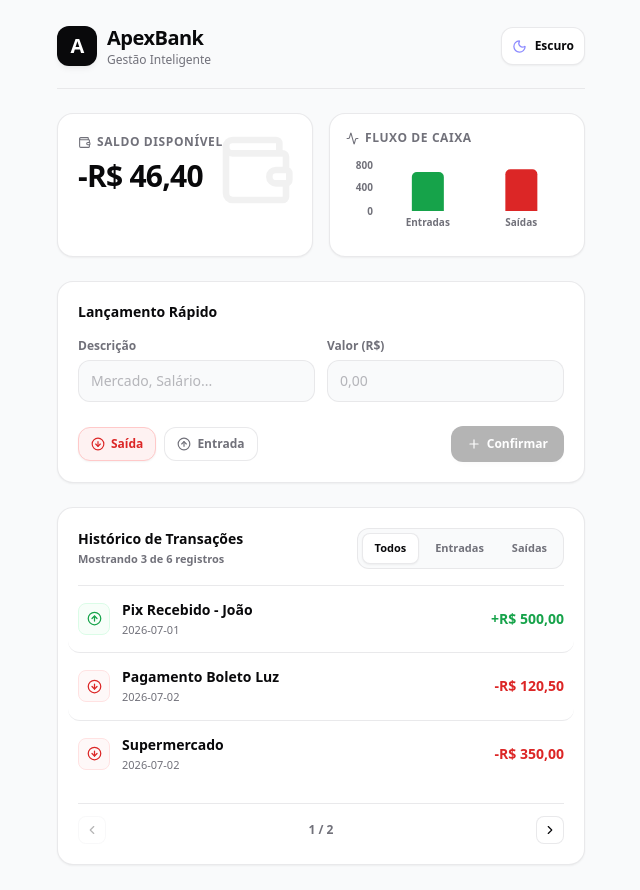
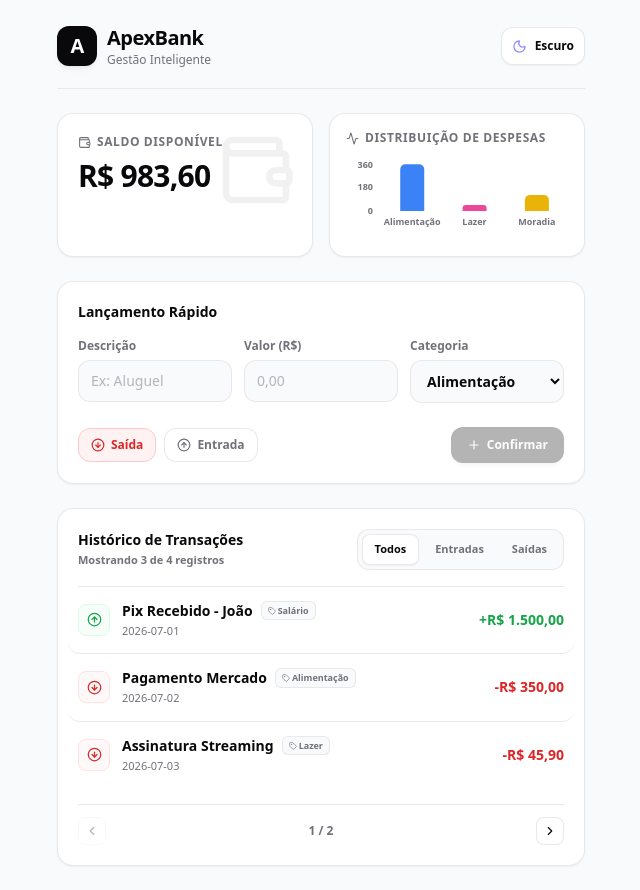
Before and after one commit to ManzanoW/apexbank-dashboard, a Next.js app: page / in a window 1280 px wide. Shown: the whole page, without its empty margins (319-959 px from the left). Built offline with nearby package versions, Linux system fonts and the light colour scheme.

Commit message:
feat: introduce metadata categorizing tags and descriptive analytics distribution charts

```diff
--- a/src/components/dashboard/TransactionDashboard.tsx
+++ b/src/components/dashboard/TransactionDashboard.tsx
@@ -3,7 +3,7 @@
 import React, { useState } from 'react';
 import { useTransactions } from './useTransactions';
 import { useTheme } from './useTheme';
-import { TransactionType } from './types';
+import { TransactionType, TransactionCategory } from './types';
 import { BarChart, Bar, XAxis, YAxis, Tooltip, ResponsiveContainer } from 'recharts';
 import {
   ArrowUpCircle,
@@ -15,7 +15,8 @@ import {
   ChevronRight,
   Wallet,
   Activity,
-  CheckCircle2
+  CheckCircle2,
+  Tag
 } from 'lucide-react';
 
 export default function TransactionDashboard() {
@@ -39,22 +40,19 @@ export default function TransactionDashboard() {
   const [description, setDescription] = useState('');
   const [amount, setAmount] = useState('');
   const [type, setType] = useState<TransactionType>('DEBIT');
-
-  // NOVO: Estado para controlar o feedback visual de sucesso no botão
+  const [category, setCategory] = useState<TransactionCategory>('Alimentação');
   const [showSuccessFeedback, setShowSuccessFeedback] = useState(false);
 
   const handleSubmit = async (e: React.FormEvent) => {
     e.preventDefault();
     if (!description || !amount || Number(amount) <= 0) return;
 
-    await addTransaction({ description, amount: Number(amount), type });
+    await addTransaction({ description, amount: Number(amount), type, category });
 
-    // Ativa o feedback de sucesso
     setShowSuccessFeedback(true);
     setDescription('');
     setAmount('');
 
-    // Remove o feedback depois de 1.5 segundos
     setTimeout(() => {
       setShowSuccessFeedback(false);
     }, 1500);
@@ -78,9 +76,7 @@ export default function TransactionDashboard() {
         <button
           onClick={toggleTheme}
           className="p-2.5 rounded-xl border border-border-custom bg-bg-card hover:bg-bg-page text-text-main hover:-translate-y-0.5 active:scale-95 cursor-pointer shadow-xs transition-all duration-200 flex items-center gap-2 text-xs font-bold"
-  title="Alternar Tema"
         >
-  {/* Se não estiver montado, renderiza um esqueleto estático ou estado neutro para evitar o erro de Hydration */}
           {!mounted ? (
             <>
               <div className="h-4 w-4 rounded-full bg-border-custom animate-pulse" />
@@ -124,31 +120,32 @@ export default function TransactionDashboard() {
         <div className="bg-bg-card p-4 rounded-2xl shadow-xs border border-border-custom h-36 flex flex-col justify-between">
           <p className="text-xs text-text-muted font-bold uppercase tracking-wider flex items-center gap-1.5">
             <Activity size={13} />
-            Fluxo de Caixa
+            Distribuição de Despesas
           </p>
           {isLoading ? (
             <div className="h-20 w-full bg-border-custom/50 animate-pulse rounded-xl mt-2" />
+          ) : chartData.length === 0 ? (
+            <p className="text-[11px] text-text-muted font-medium m-auto">Sem despesas registradas para análise.</p>
           ) : (
             <ResponsiveContainer width="100%" height="75%">
               <BarChart data={chartData} margin={{ top: 5, right: 0, left: -25, bottom: 0 }}>
-                <XAxis dataKey="name" tick={{ fontSize: 10, fill: 'var(--color-text-muted)', fontWeight: 600 }} axisLine={false} tickLine={false} />
-                <YAxis tick={{ fontSize: 10, fill: 'var(--color-text-muted)', fontWeight: 600 }} axisLine={false} tickLine={false} />
+                <XAxis dataKey="name" tick={{ fontSize: 9, fill: 'var(--color-text-muted)', fontWeight: 600 }} axisLine={false} tickLine={false} />
+                <YAxis tick={{ fontSize: 9, fill: 'var(--color-text-muted)', fontWeight: 600 }} axisLine={false} tickLine={false} />
                 <Tooltip
                   formatter={(value: unknown) => {
                     if (value === undefined || value === null) return ['', 'Total'];
                     const rawValue = Array.isArray(value) ? value[0] : value;
-                    return [Number(rawValue).toLocaleString('pt-BR', { style: 'currency', currency: 'BRL' }), 'Total'];
+                    return [Number(rawValue).toLocaleString('pt-BR', { style: 'currency', currency: 'BRL' }), 'Gasto'];
                   }}
                   contentStyle={{
                     backgroundColor: 'var(--color-bg-card)',
                     borderColor: 'var(--color-border-custom)',
                     color: 'var(--color-text-main)',
                     fontSize: '11px',
-                    fontWeight: 600,
                     borderRadius: '12px',
                   }}
                 />
-                <Bar dataKey="valor" radius={[5, 5, 0, 0]} maxBarSize={32} />
+                <Bar dataKey="valor" radius={[5, 5, 0, 0]} maxBarSize={24} />
               </BarChart>
             </ResponsiveContainer>
           )}
@@ -157,20 +154,18 @@ export default function TransactionDashboard() {
 
       {/* Formulário de Nova Transação */}
       <div className="bg-bg-card rounded-2xl shadow-xs border border-border-custom p-5">
-        <h4 className="text-sm font-bold text-text-main mb-4 flex items-center gap-1.5">
-          Lançamento Rápido
-        </h4>
+        <h4 className="text-sm font-bold text-text-main mb-4">Lançamento Rápido</h4>
         <form onSubmit={handleSubmit} className="space-y-4">
-          <div className="grid grid-cols-2 gap-3">
-            <div>
+          <div className="grid grid-cols-1 sm:grid-cols-3 gap-3">
+            <div className="sm:col-span-1">
               <label className="block text-xs font-bold text-text-muted mb-1.5">Descrição</label>
               <input
                 type="text"
-                placeholder="Mercado, Salário..."
+                placeholder="Ex: Aluguel"
                 value={description}
                 onChange={(e) => setDescription(e.target.value)}
                 disabled={isSubmitting || isLoading}
-                className="w-full text-sm font-medium px-3 py-2.5 bg-bg-page border border-border-custom rounded-xl text-text-main focus:outline-none focus:ring-2 focus:ring-text-main/5 focus:border-text-main transition-all disabled:opacity-50 placeholder:text-text-muted/50"
+                className="w-full text-sm font-medium px-3 py-2.5 bg-bg-page border border-border-custom rounded-xl text-text-main focus:outline-none focus:ring-2 focus:ring-text-main/5 focus:border-text-main placeholder:text-text-muted/50"
                 required
               />
             </div>
@@ -183,9 +178,25 @@ export default function TransactionDashboard() {
                 value={amount}
                 onChange={(e) => setAmount(e.target.value)}
                 disabled={isSubmitting || isLoading}
-                className="w-full text-sm font-medium px-3 py-2.5 bg-bg-page border border-border-custom rounded-xl text-text-main focus:outline-none focus:ring-2 focus:ring-text-main/5 focus:border-text-main transition-all disabled:opacity-50 placeholder:text-text-muted/50"
+                className="w-full text-sm font-medium px-3 py-2.5 bg-bg-page border border-border-custom rounded-xl text-text-main focus:outline-none focus:ring-2 focus:ring-text-main/5 focus:border-text-main placeholder:text-text-muted/50"
                 required
               />
+            </div>
+            <div>
+              {/* NOVO: Campo de Categoria */}
+              <label className="block text-xs font-bold text-text-muted mb-1.5">Categoria</label>
+              <select
+                value={category}
+                onChange={(e) => setCategory(e.target.value as TransactionCategory)}
+                disabled={isSubmitting || isLoading}
+                className="w-full text-sm font-semibold px-3 py-2.5 bg-bg-page border border-border-custom rounded-xl text-text-main focus:outline-none focus:ring-2 focus:ring-text-main/5 focus:border-text-main cursor-pointer"
+              >
+                <option value="Alimentação">Alimentação</option>
+                <option value="Salário">Salário</option>
+                <option value="Lazer">Lazer</option>
+                <option value="Moradia">Moradia</option>
+                <option value="Outros">Outros</option>
+              </select>
             </div>
           </div>
 
@@ -197,7 +208,7 @@ export default function TransactionDashboard() {
                 disabled={isSubmitting || isLoading}
                 className={`px-3 py-2 text-xs font-bold rounded-xl border transition-all duration-200 cursor-pointer flex items-center gap-1.5 ${
                   type === 'DEBIT'
-                    ? 'bg-red-50 dark:bg-red-950/20 text-bank-danger border-red-200 dark:border-red-900/40 shadow-xs'
+                    ? 'bg-red-50 dark:bg-red-950/20 text-bank-danger border-red-200 dark:border-red-900/40'
                     : 'bg-bg-card text-text-muted border-border-custom hover:bg-bg-page'
                 }`}
               >
@@ -210,7 +221,7 @@ export default function TransactionDashboard() {
                 disabled={isSubmitting || isLoading}
                 className={`px-3 py-2 text-xs font-bold rounded-xl border transition-all duration-200 cursor-pointer flex items-center gap-1.5 ${
                   type === 'CREDIT'
-                    ? 'bg-green-50 dark:bg-green-950/20 text-bank-success border-green-200 dark:border-green-900/40 shadow-xs'
+                    ? 'bg-green-50 dark:bg-green-950/20 text-bank-success border-green-200 dark:border-green-900/40'
                     : 'bg-bg-card text-text-muted border-border-custom hover:bg-bg-page'
                 }`}
               >
@@ -219,29 +230,14 @@ export default function TransactionDashboard() {
               </button>
             </div>
 
-            {/* Botão com Feedback de Sucesso Dinâmico */}
             <button
               type="submit"
               disabled={isSubmitting || isLoading || !description || !amount}
               className={`text-xs font-bold px-4 py-2.5 rounded-xl hover:-translate-y-0.5 active:scale-95 shadow-md transition-all cursor-pointer disabled:opacity-30 disabled:pointer-events-none flex items-center gap-1.5 ${
-                showSuccessFeedback
-                  ? 'bg-bank-success text-white shadow-green-500/10'
-                  : 'bg-btn-bg text-btn-text shadow-text-main/5'
+                showSuccessFeedback ? 'bg-bank-success text-white' : 'bg-btn-bg text-btn-text'
               }`}
             >
-              {isSubmitting ? (
-                'Processando...'
-              ) : showSuccessFeedback ? (
-                <>
-                  <CheckCircle2 size={14} className="animate-bounce" />
-                  <span>Sucesso!</span>
-                </>
-              ) : (
-                <>
-                  <Plus size={14} />
-                  <span>Confirmar</span>
-                </>
-              )}
+              {isSubmitting ? 'Processando...' : showSuccessFeedback ? <><CheckCircle2 size={14} className="animate-bounce" /> Sucesso!</> : <><Plus size={14} /> Confirmar</>}
             </button>
           </div>
         </form>
@@ -260,8 +256,9 @@ export default function TransactionDashboard() {
                 key={t}
                 onClick={() => setFilter(t)}
                 disabled={isLoading}
-                className={`px-3 py-1.5 text-[11px] font-bold rounded-lg transition-all cursor-pointer disabled:opacity-50
-                  ${filter === t ? 'bg-bg-card text-text-main shadow-xs border border-border-custom' : 'text-text-muted hover:text-text-main'}`}
+                className={`px-3 py-1.5 text-[11px] font-bold rounded-lg transition-all cursor-pointer ${
+                  filter === t ? 'bg-bg-card text-text-main shadow-xs border border-border-custom' : 'text-text-muted hover:text-text-main'
+                }`}
               >
                 {t === 'ALL' ? 'Todos' : t === 'CREDIT' ? 'Entradas' : 'Saídas'}
               </button>
@@ -281,18 +278,22 @@ export default function TransactionDashboard() {
             <div className="text-center py-10 text-sm font-medium text-text-muted">Nenhuma movimentação encontrada.</div>
           ) : (
             transactions.map((tx) => (
-              // NOVO: Adicionada a classe utilitária de animação 'animate-fade-in-down' aqui!
               <li key={tx.id} className="flex justify-between py-3.5 items-center hover:bg-bg-page/40 px-2.5 -mx-2.5 rounded-xl transition-all duration-200 animate-fade-in-down">
                 <div className="flex items-center gap-3">
                   <div className={`h-8 w-8 rounded-lg flex items-center justify-center border ${
-                    tx.type === 'CREDIT'
-                      ? 'bg-green-50/50 dark:bg-green-950/10 text-bank-success border-green-100 dark:border-green-950/30'
-                      : 'bg-red-50/50 dark:bg-red-950/10 text-bank-danger border-red-100 dark:border-red-950/30'
+                    tx.type === 'CREDIT' ? 'bg-green-50/50 dark:bg-green-950/10 text-bank-success border-green-100 dark:border-green-950/30' : 'bg-red-50/50 dark:bg-red-950/10 text-bank-danger border-red-100 dark:border-red-950/30'
                   }`}>
                     {tx.type === 'CREDIT' ? <ArrowUpCircle size={15} /> : <ArrowDownCircle size={15} />}
                   </div>
                   <div>
-                    <div className="font-bold text-text-main text-sm">{tx.description}</div>
+                    <div className="flex items-center gap-2">
+                      <span className="font-bold text-text-main text-sm">{tx.description}</span>
+                      {/* NOVO: Tag Visual da Categoria */}
+                      <span className="text-[9px] font-extrabold px-1.5 py-0.5 rounded-md border border-border-custom bg-bg-page text-text-muted flex items-center gap-0.5">
+                        <Tag size={8} />
+                        {tx.category}
+                      </span>
+                    </div>
                     <div className="text-[11px] font-medium text-text-muted mt-0.5">{tx.date}</div>
                   </div>
                 </div>
@@ -311,17 +312,15 @@ export default function TransactionDashboard() {
             <button
               onClick={() => setCurrentPage(prev => Math.max(prev - 1, 1))}
               disabled={currentPage === 1}
-              className="p-1.5 border border-border-custom rounded-lg bg-bg-card hover:bg-bg-page text-text-main disabled:opacity-30 cursor-pointer disabled:cursor-default transition-all flex items-center gap-1 text-xs font-bold"
+              className="p-1.5 border border-border-custom rounded-lg bg-bg-card hover:bg-bg-page text-text-main disabled:opacity-30 cursor-pointer transition-all flex items-center gap-1 text-xs font-bold"
             >
               <ChevronLeft size={14} />
             </button>
-            <span className="text-xs text-text-muted font-bold">
-              {currentPage} / {totalPages}
-            </span>
+            <span className="text-xs text-text-muted font-bold">{currentPage} / {totalPages}</span>
             <button
               onClick={() => setCurrentPage(prev => Math.min(prev + 1, totalPages))}
               disabled={currentPage === totalPages}
-              className="p-1.5 border border-border-custom rounded-lg bg-bg-card hover:bg-bg-page text-text-main disabled:opacity-30 cursor-pointer disabled:cursor-default transition-all flex items-center gap-1 text-xs font-bold"
+              className="p-1.5 border border-border-custom rounded-lg bg-bg-card hover:bg-bg-page text-text-main disabled:opacity-30 cursor-pointer transition-all flex items-center gap-1 text-xs font-bold"
             >
               <ChevronRight size={14} />
             </button>
--- a/src/components/dashboard/types.ts
+++ b/src/components/dashboard/types.ts
@@ -1,16 +1,20 @@
 export type TransactionType = 'CREDIT' | 'DEBIT';
+
+// Definição das categorias aceitas no sistema
+export type TransactionCategory = 'Alimentação' | 'Salário' | 'Lazer' | 'Moradia' | 'Outros';
 
 export interface Transaction {
   id: string;
   description: string;
   amount: number;
   type: TransactionType;
+  category: TransactionCategory; // Novo campo
   date: string;
 }
 
-// Tipo específico para a criação de uma nova transação pelo usuário
 export interface CreateTransactionInput {
   description: string;
   amount: number;
   type: TransactionType;
+  category: TransactionCategory; // Novo campo
 }
--- a/src/components/dashboard/useTransactions.ts
+++ b/src/components/dashboard/useTransactions.ts
@@ -1,13 +1,11 @@
 import { useState, useEffect, useMemo } from 'react';
-import { Transaction, TransactionType, CreateTransactionInput } from './types';
+import { Transaction, TransactionType, TransactionCategory, CreateTransactionInput } from './types';
 
 const MOCK_TRANSACTIONS: Transaction[] = [
-  { id: '1', description: 'Pix Recebido - João', amount: 500.00, type: 'CREDIT', date: '2026-07-01' },
-  { id: '2', description: 'Pagamento Boleto Luz', amount: -120.50, type: 'DEBIT', date: '2026-07-02' },
-  { id: '3', description: 'Supermercado', amount: -350.00, type: 'DEBIT', date: '2026-07-02' },
-  { id: '4', description: 'Assinatura Streaming', amount: -45.90, type: 'DEBIT', date: '2026-07-03' },
-  { id: '5', description: 'Transferência Recebida', amount: 150.00, type: 'CREDIT', date: '2026-07-04' },
-  { id: '6', description: 'Restaurante Jantar', amount: -180.00, type: 'DEBIT', date: '2026-07-04' },
+  { id: '1', description: 'Pix Recebido - João', amount: 1500.00, type: 'CREDIT', category: 'Salário', date: '2026-07-01' },
+  { id: '2', description: 'Pagamento Mercado', amount: -350.00, type: 'DEBIT', category: 'Alimentação', date: '2026-07-02' },
+  { id: '3', description: 'Assinatura Streaming', amount: -45.90, type: 'DEBIT', category: 'Lazer', date: '2026-07-03' },
+  { id: '4', description: 'Conta de Energia', amount: -120.50, type: 'DEBIT', category: 'Moradia', date: '2026-07-04' },
 ];
 
 const ITEMS_PER_PAGE = 3;
@@ -27,7 +25,6 @@ export function useTransactions() {
     return () => clearTimeout(timer);
   }, []);
 
-  // Garante que se o usuário mudar o filtro, ele volte para a página 1 automaticamente
   const handleSetFilter = (newFilter: TransactionType | 'ALL') => {
     setFilter(newFilter);
     setCurrentPage(1);
@@ -38,7 +35,6 @@ export function useTransactions() {
     return transactions.filter(t => t.type === filter);
   }, [transactions, filter]);
 
-  // Paginação dos dados filtrados
   const paginatedTransactions = useMemo(() => {
     const startIndex = (currentPage - 1) * ITEMS_PER_PAGE;
     return filteredTransactions.slice(startIndex, startIndex + ITEMS_PER_PAGE);
@@ -52,14 +48,30 @@ export function useTransactions() {
     return transactions.reduce((acc, curr) => acc + curr.amount, 0);
   }, [transactions]);
 
+  // NOVO: Gráfico agora exibe a distribuição de despesas por CATEGORIA
   const chartData = useMemo(() => {
-    const income = transactions.filter(t => t.type === 'CREDIT').reduce((acc, t) => acc + t.amount, 0);
-    const expense = transactions.filter(t => t.type === 'DEBIT').reduce((acc, t) => acc + Math.abs(t.amount), 0);
+    const categories: Record<TransactionCategory, number> = {
+      'Alimentação': 0,
+      'Lazer': 0,
+      'Moradia': 0,
+      'Salário': 0,
+      'Outros': 0
+    };
 
-    return [
-      { name: 'Entradas', valor: income, fill: 'var(--color-bank-success)' },
-      { name: 'Saídas', valor: expense, fill: 'var(--color-bank-danger)' }
-    ];
+    // Filtra apenas os débitos (saídas) para criar o gráfico de distribuição de gastos
+    transactions
+      .filter(t => t.type === 'DEBIT')
+      .forEach(t => {
+        categories[t.category] += Math.abs(t.amount);
+      });
+
+    return Object.keys(categories)
+      .map(key => ({
+        name: key,
+        valor: categories[key as TransactionCategory],
+        fill: key === 'Alimentação' ? '#3b82f6' : key === 'Lazer' ? '#ec4899' : key === 'Moradia' ? '#eab308' : '#71717a'
+      }))
+      .filter(item => item.valor > 0); // Só mostra no gráfico categorias que possuem gastos
   }, [transactions]);
 
   const addTransaction = async (input: CreateTransactionInput) => {
@@ -71,11 +83,12 @@ export function useTransactions() {
       description: input.description,
       amount: input.type === 'DEBIT' ? -Math.abs(input.amount) : Math.abs(input.amount),
       type: input.type,
+      category: input.category,
       date: new Date().toISOString().split('T')[0],
     };
 
     setTransactions((prev) => [newTransaction, ...prev]);
-    setCurrentPage(1); // Manda para a página 1 para o usuário ver o lançamento dele no topo
+    setCurrentPage(1);
     setIsSubmitting(false);
   };
 
```
Lines whose indentation alone changed are shown as unchanged.
